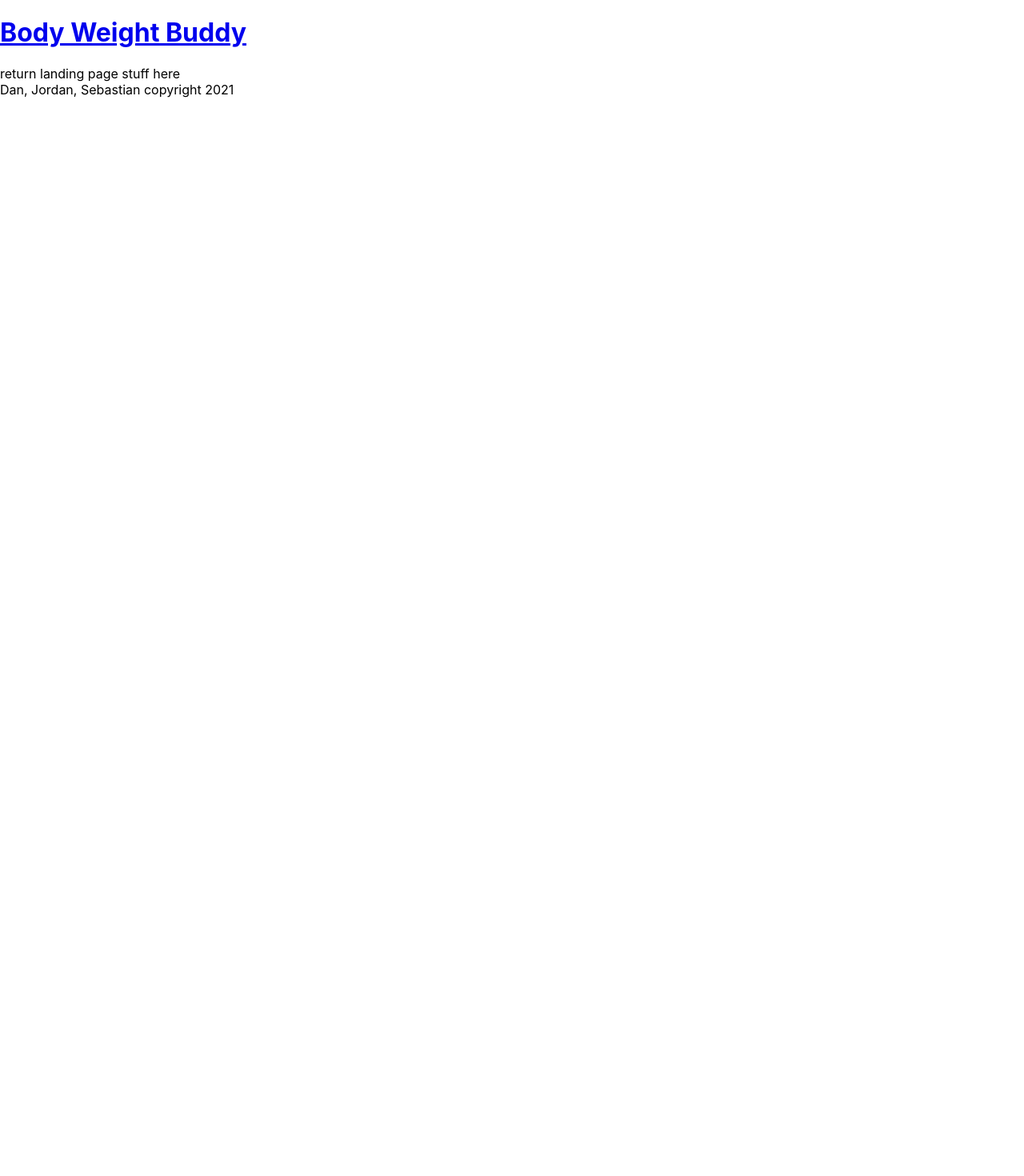
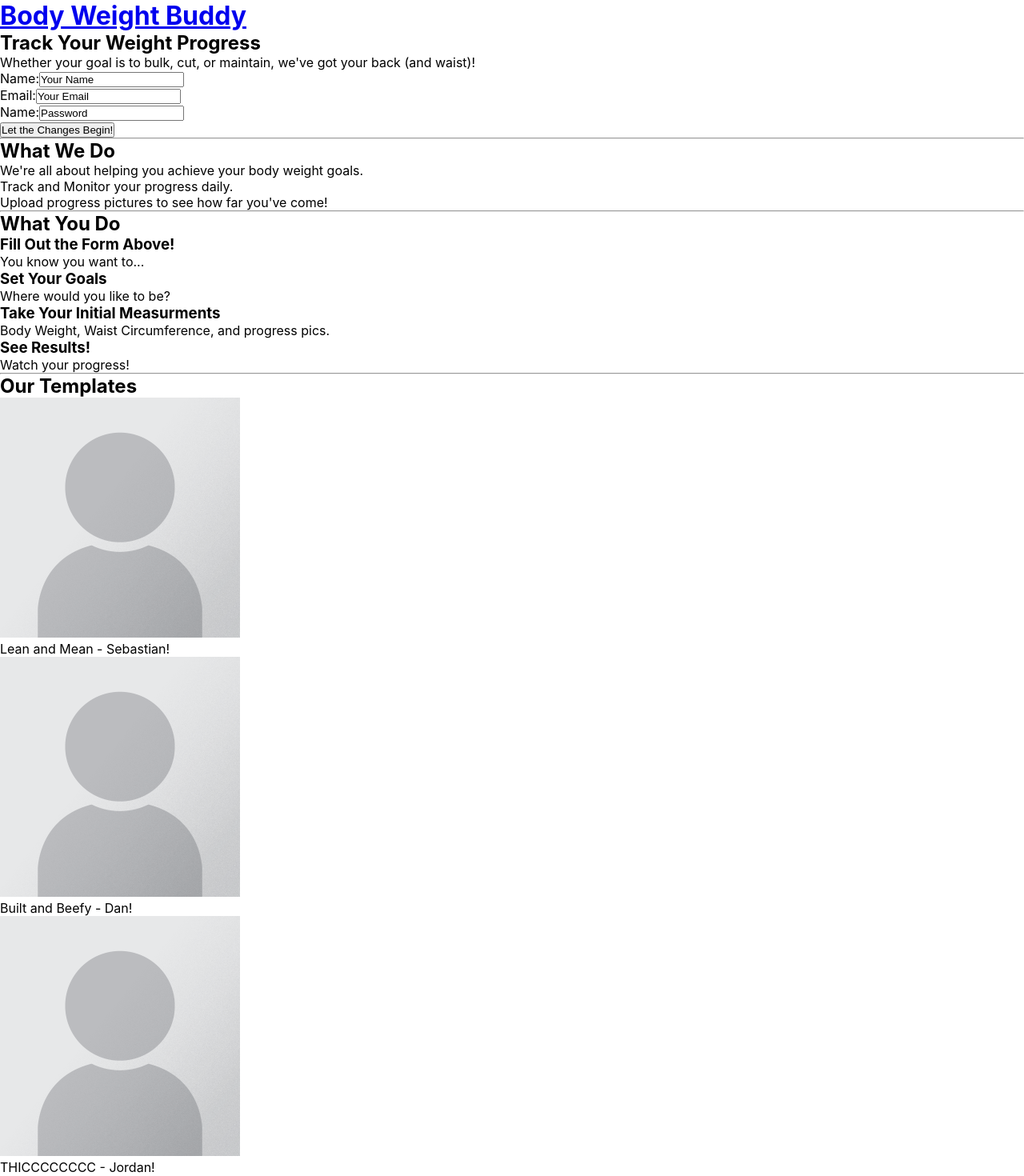
Before and after one commit to jfraught/Body-weight-tracker, a React (Create React App) app in the folder client/: page / in a window 1280 px wide. Shown: the top 1470 px of the page at 80% size. Before the commit the page ends 800 px from the top, so only its background shows below. Built offline with nearby package versions, Linux system fonts and the light colour scheme.

Commit message:
Landing page jsx

```diff
--- a/client/package.json
+++ b/client/package.json
@@ -4,9 +4,11 @@
   "private": true,
   "dependencies": {
     "@apollo/client": "^3.3.20",
+    "@apollo/react-hooks": "^4.0.0",
     "@testing-library/jest-dom": "^5.14.1",
     "@testing-library/react": "^11.2.7",
     "@testing-library/user-event": "^12.8.3",
+    "apollo-boost": "^0.4.9",
     "graphql": "^15.5.1",
     "jwt-decode": "^3.1.2",
     "react": "^17.0.2",
--- a/client/src/App.js
+++ b/client/src/App.js
@@ -1,5 +1,5 @@
 import React from 'react';
-import { BrowserRouter as Router, Route, Switch } from 'react-router-dom';
+import { BrowserRouter as Router, Route } from 'react-router-dom';
 import { ApolloProvider } from '@apollo/react-hooks';
 import ApolloClient from 'apollo-boost';
 
@@ -28,10 +28,8 @@ function App() {
       <div>
         <Header />
         <div>
-          <Switch>
-            <Route exact path ='/' component={Home} />
-            <Route exact path ='/dashboard' component={Dashboard} />
-          </Switch>
+          <Route exact path ='/' component={Home} />
+          <Route exact path ='/dashboard' component={Dashboard} />
         </div>
         <Footer />
       </div>
--- a/client/src/components/Footer/index.js
+++ b/client/src/components/Footer/index.js
@@ -1,4 +1,4 @@
-import react from 'react';
+import React from 'react';
 
 const Footer = () => {
     return (
--- a/client/src/components/Header/index.js
+++ b/client/src/components/Header/index.js
@@ -4,13 +4,7 @@ import { Link } from 'react-router-dom';
 const Header = () => {
     return (
         <header>
-            <Link to='/'>
-                <h1>Body Weight Buddy</h1>
-            </Link>
-
-            <nav>
-               <Link to ='/'></Link>
-            </nav>
+            <Link to='/'><h1>Body Weight Buddy</h1></Link>
         </header>
     );
 };
--- a/client/src/index.css
+++ b/client/src/index.css
@@ -1,3 +1,9 @@
+* {
+  margin: 0;
+  padding: 0;
+  box-sizing: border-box;
+}
+
 body {
   margin: 0;
   font-family: -apple-system, BlinkMacSystemFont, 'Segoe UI', 'Roboto', 'Oxygen',
--- a/client/src/pages/Dashboard.js
+++ b/client/src/pages/Dashboard.js
@@ -3,7 +3,7 @@ import React from 'react';
 const Dashboard = () => {
     return (
         <section>
-            This will be the user info
+
         </section>
     );
 };
--- a/client/src/pages/Home.js
+++ b/client/src/pages/Home.js
@@ -3,7 +3,81 @@ import React from 'react';
 const Home = () => {
     return (
         <main>
-            return landing page stuff here
+            <h2>Track Your Weight Progress</h2>
+            <p>
+                Whether your goal is to bulk, cut, or maintain,
+                we've got your back (and waist)!
+            </p>
+
+            <form>
+                <div>
+                    <label htmlFor='name'>Name:</label>
+                    <input type='text' name='name' defaultValue='Your Name'></input>
+                </div>
+
+                <div>
+                    <label htmlFor='email'>Email:</label>
+                    <input type='email' name='email' defaultValue='Your Email'></input>
+                </div>
+
+                <div>
+                    <label htmlFor='password'>Name:</label>
+                    <input type='text' name='password' defaultValue='Password'></input>
+                </div>
+
+                <button>Let the Changes Begin!</button>
+            </form>
+
+            <hr/>
+
+            <h2>What We Do</h2>
+                <p>
+                    We're all about helping you achieve your body weight goals. <br/>
+                    Track and Monitor your progress daily. <br/>
+                    Upload progress pictures to see how far you've come!
+                </p>
+            <hr/>
+
+            <h2>What You Do</h2>
+                <h3>Fill Out the Form Above!</h3>
+                    <p>You know you want to...</p>
+                <h3>Set Your Goals</h3>
+                    <p>Where would you like to be?</p>
+                <h3>Take Your Initial Measurments</h3>
+                    <p>Body Weight, Waist Circumference, and progress pics.</p>
+                <h3>See Results!</h3>
+                    <p>Watch your progress!</p>
+            <hr/>
+
+            <h2>Our Templates</h2>
+                <div>
+                    <figure>
+                        <img
+                            src={require(`../assets/images/Landing/1.png`).default}
+                            alt=''
+                            height='300em'
+                        />
+                        <figcaption>Lean and Mean - Sebastian!</figcaption>
+                    </figure>
+
+                    <figure>
+                        <img
+                            src={require(`../assets/images/Landing/1.png`).default}
+                            alt=''
+                            height='300em'
+                        />
+                        <figcaption>Built and Beefy - Dan!</figcaption>
+                    </figure>
+
+                    <figure>
+                        <img
+                            src={require(`../assets/images/Landing/1.png`).default}
+                            alt=''
+                            height='300em'
+                        />
+                        <figcaption>THICCCCCCCC - Jordan!</figcaption>
+                    </figure>
+                </div>
         </main>
     );
 };
```
Also changed, not shown: client/src/assets/images/Landing/1.png (added), 1 other file (tests, documents, lock files or other folders).
